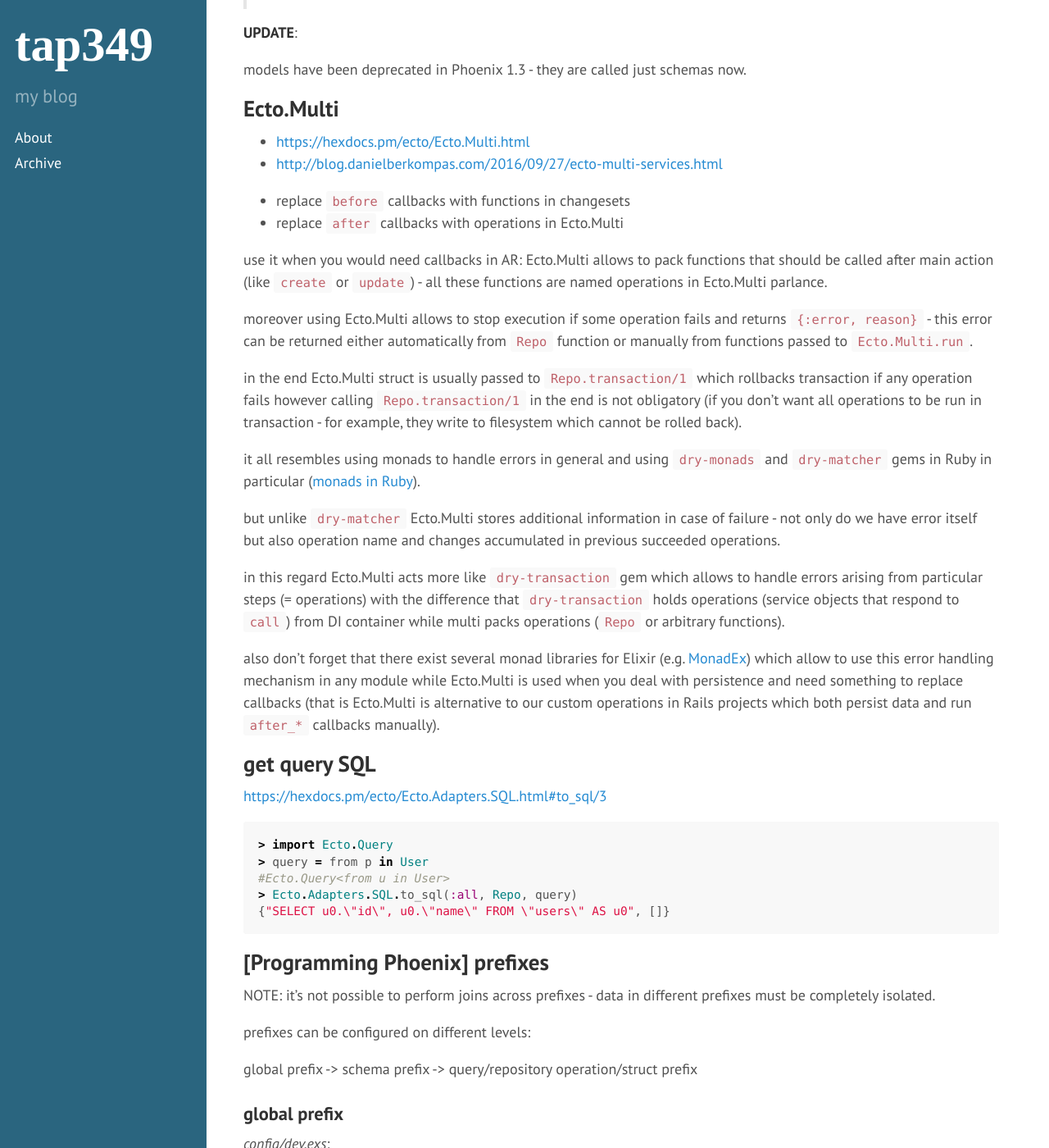
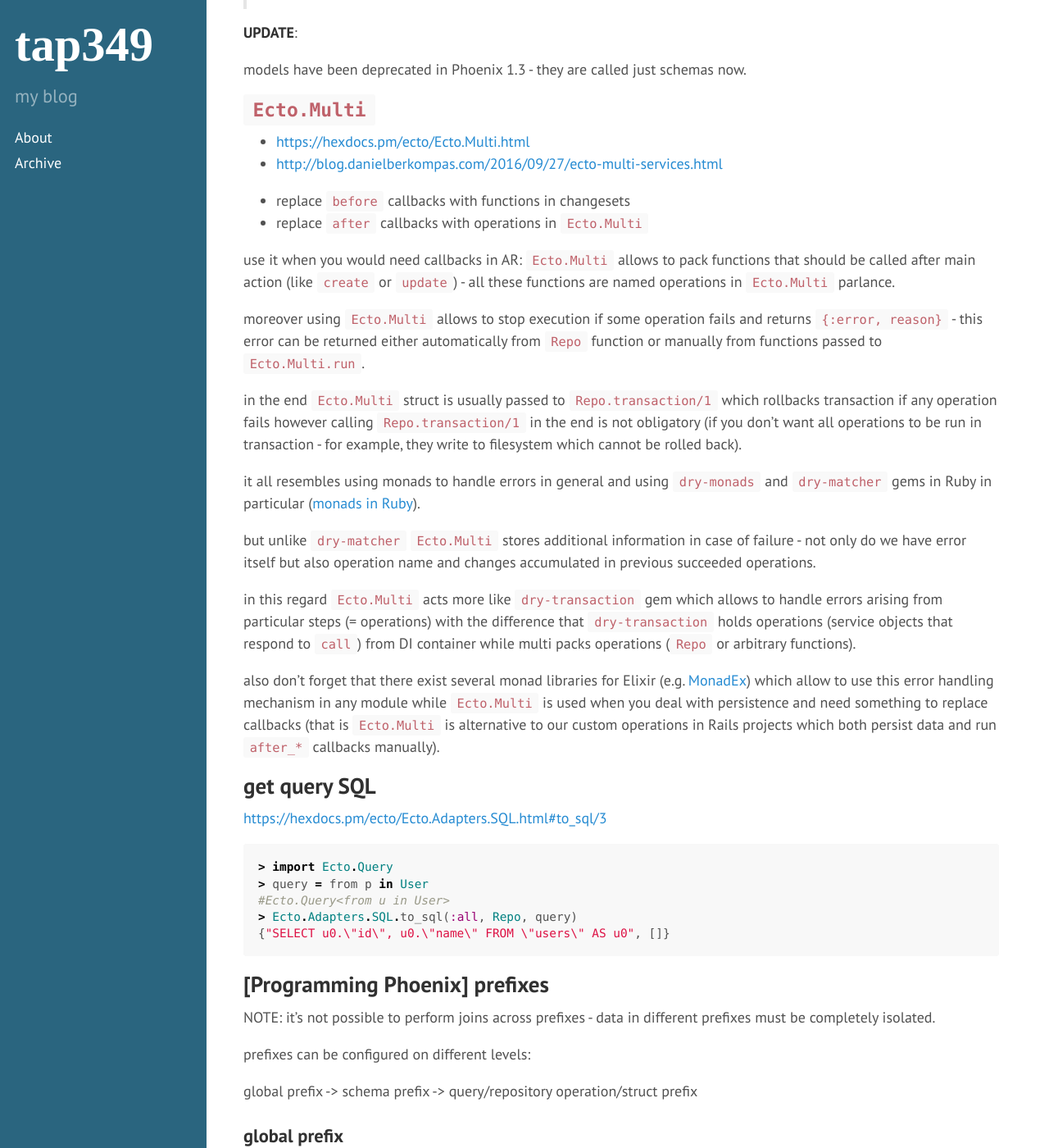
Before and after one commit to tap349/tap349.github.io, a Jekyll site: the page built from _posts/2017-07-27-phoenix-ecto.md, in a window 1280 px wide and 1400 px high, scrolled down 5534 px. Shown: the whole window at 82% size. Built offline with Jekyll 4.4.1, drawn with Linux system fonts in a browser that asks for light colours.

Commit message:
update 2017-08-01_12:39:22

```diff
--- a/_posts/2017-07-27-phoenix-ecto.md
+++ b/_posts/2017-07-27-phoenix-ecto.md
@@ -246,23 +246,23 @@ NOTE: it's not recommended to place calls to these functions or repo inside
 
 models have been deprecated in Phoenix 1.3 - they are called just schemas now.
 
-## Ecto.Multi
+## `Ecto.Multi`
 
 - <https://hexdocs.pm/ecto/Ecto.Multi.html>
 - <http://blog.danielberkompas.com/2016/09/27/ecto-multi-services.html>
 
 - replace `before` callbacks with functions in changesets
-- replace `after` callbacks with operations in Ecto.Multi
+- replace `after` callbacks with operations in `Ecto.Multi`
 
-use it when you would need callbacks in AR: Ecto.Multi allows to pack functions
+use it when you would need callbacks in AR: `Ecto.Multi` allows to pack functions
 that should be called after main action (like `create` or `update`) - all these
-functions are named operations in Ecto.Multi parlance.
+functions are named operations in `Ecto.Multi` parlance.
 
-moreover using Ecto.Multi allows to stop execution if some operation fails and
+moreover using `Ecto.Multi` allows to stop execution if some operation fails and
 returns `{:error, reason}` - this error can be returned either automatically
 from `Repo` function or manually from functions passed to `Ecto.Multi.run`.
 
-in the end Ecto.Multi struct is usually passed to `Repo.transaction/1` which
+in the end `Ecto.Multi` struct is usually passed to `Repo.transaction/1` which
 rollbacks transaction if any operation fails however calling `Repo.transaction/1`
 in the end is not obligatory (if you don't want all operations to be run in
 transaction - for example, they write to filesystem which cannot be rolled back).
@@ -271,20 +271,20 @@ it all resembles using monads to handle errors in general and using
 `dry-monads` and `dry-matcher` gems in Ruby in particular
 ([monads in Ruby]({% post_url 2017-02-27-monads-in-ruby %})).
 
-but unlike `dry-matcher` Ecto.Multi stores additional information in case of
+but unlike `dry-matcher` `Ecto.Multi` stores additional information in case of
 failure - not only do we have error itself but also operation name and changes
 accumulated in previous succeeded operations.
 
-in this regard Ecto.Multi acts more like `dry-transaction` gem which allows to
+in this regard `Ecto.Multi` acts more like `dry-transaction` gem which allows to
 handle errors arising from particular steps (= operations) with the difference
 that `dry-transaction` holds operations (service objects that respond to `call`)
 from DI container while multi packs operations (`Repo` or arbitrary functions).
 
 also don't forget that there exist several monad libraries for Elixir
 (e.g. [MonadEx](https://github.com/rob-brown/MonadEx)) which allow to use
-this error handling mechanism in any module while Ecto.Multi is used when
+this error handling mechanism in any module while `Ecto.Multi` is used when
 you deal with persistence and need something to replace callbacks
-(that is Ecto.Multi is alternative to our custom operations in Rails projects
+(that is `Ecto.Multi` is alternative to our custom operations in Rails projects
 which both persist data and run `after_*` callbacks manually).
 
 ## get query SQL
```
